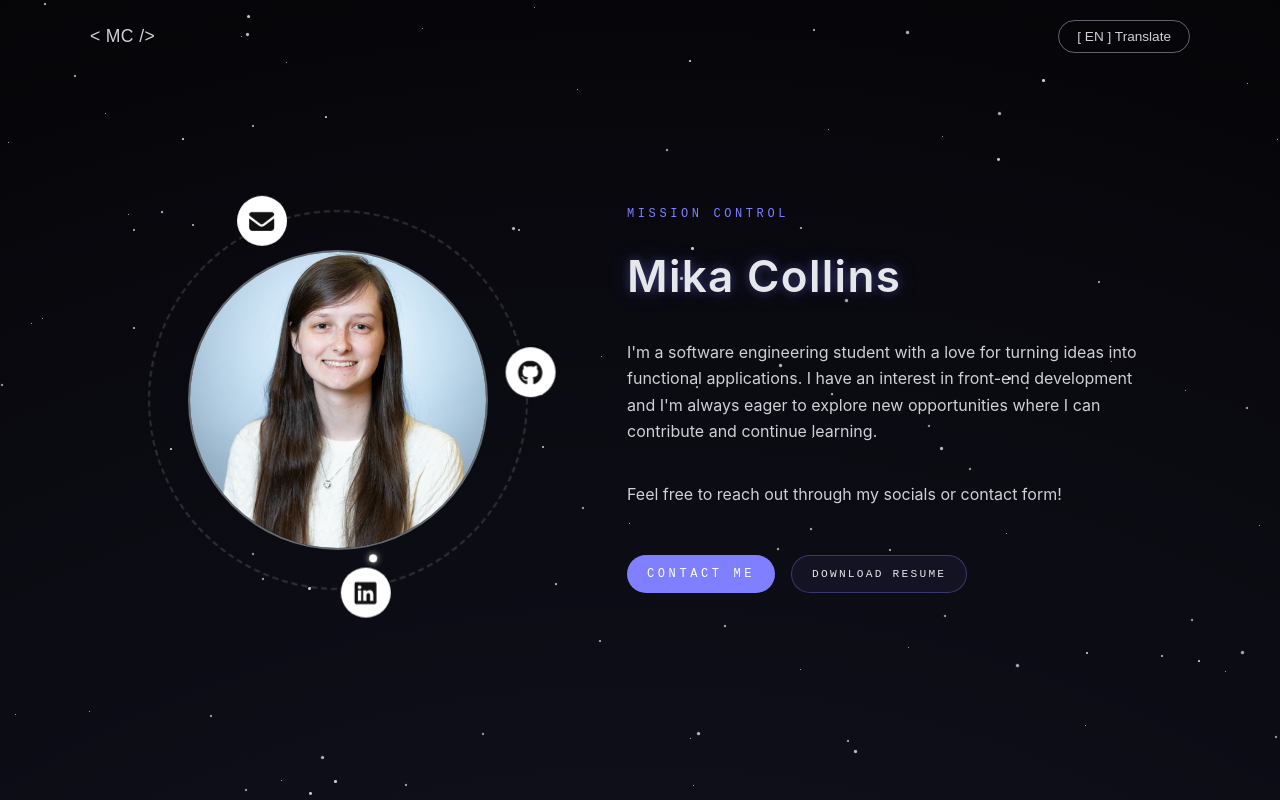
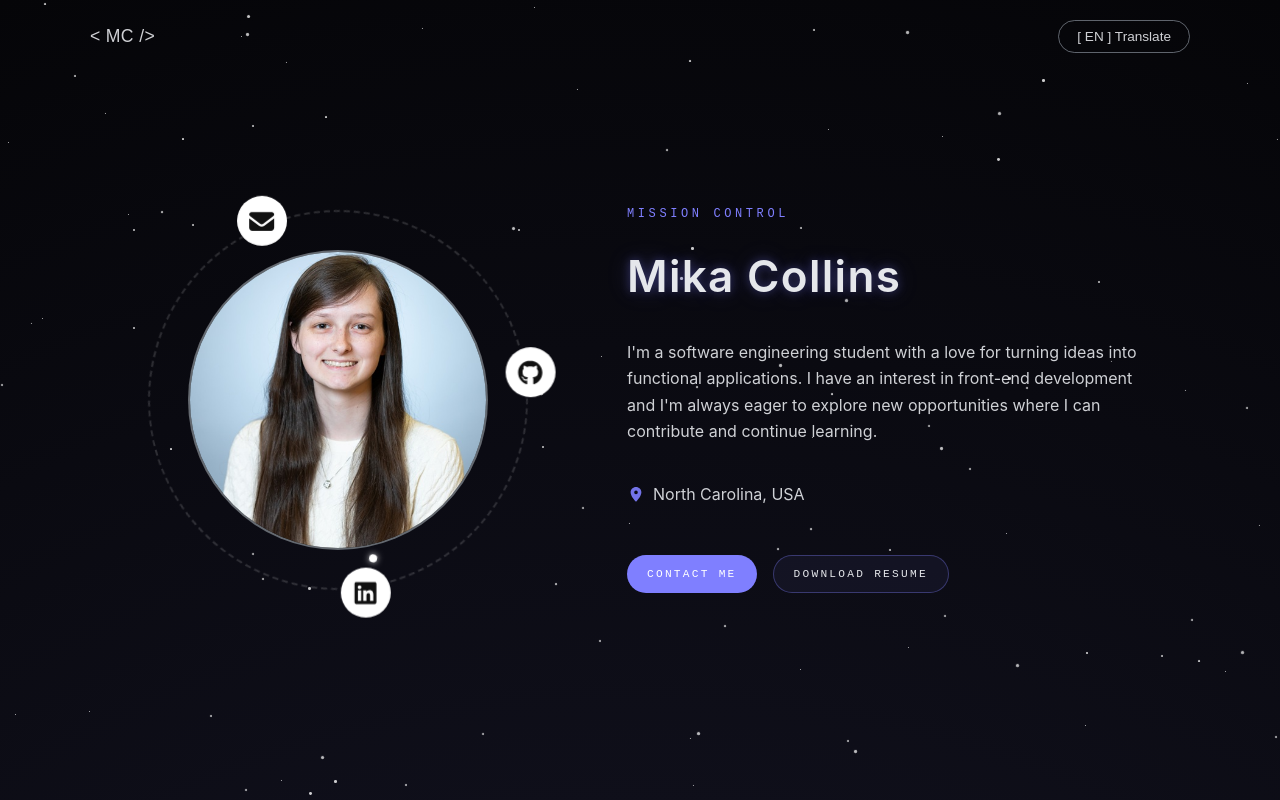
Before and after one commit to mika-collins/mika-collins.github.io, a React (Vite) app: page / in a window 1280 px wide. Shown: the top 800 px of the page. Built offline with nearby package versions, Linux system fonts and the light colour scheme.

Commit message:
Included location in about me section

```diff
--- a/src/components/AboutMe/AboutMe.css
+++ b/src/components/AboutMe/AboutMe.css
@@ -63,6 +63,16 @@
   margin-top: 0;
 }
 
+.about-location {
+  display: flex;
+  align-items: center;
+  gap: 0.5rem;
+}
+
+.location-icon {
+  color: #7f7fff;
+  font-size: 0.9rem;
+}
 
 .about-actions {
   display: flex;
@@ -73,8 +83,8 @@
 /* Contact button (filled) */
 .about-actions button:first-child {
   font-family: "JetBrains Mono", monospace;
-  font-size: 0.75rem;
-  letter-spacing: 0.3em;
+  font-size: 0.7rem;
+  letter-spacing: 0.2em;
   text-transform: uppercase;
 
   padding: 10px 20px;
--- a/src/components/AboutMe/AboutMe.tsx
+++ b/src/components/AboutMe/AboutMe.tsx
@@ -1,6 +1,8 @@
 import "./AboutMe.css";
 import ProfileOrbit from "../Visuals/ProfileOrbit/ProfileOrbit";
 import { useTranslation } from "react-i18next";
+import { FontAwesomeIcon } from "@fortawesome/react-fontawesome";
+import { faLocationDot } from "@fortawesome/free-solid-svg-icons";
 
 const AboutMe = () => {
   const { t } = useTranslation();
@@ -22,7 +24,10 @@ const AboutMe = () => {
           <h2>{t("about.title")}</h2>
 
           <p>{t("about.description")}</p>
-          <p>{t("about.note")}</p>
+          <p className="about-location">
+            <FontAwesomeIcon icon={faLocationDot} className="location-icon" />
+            {t("about.location")}
+          </p>
 
           <div className="about-actions">
             <button>{t("about.actions.primary")}</button>
--- a/src/i18n/en.ts
+++ b/src/i18n/en.ts
@@ -14,7 +14,7 @@ const en = {
     label: "Mission Control",
     title: "Mika Collins",
     description: "I'm a software engineering student with a love for turning ideas into functional applications. I have an interest in front-end development and I'm always eager to explore new opportunities where I can contribute and continue learning.",
-    note: "Feel free to reach out through my socials or contact form!",
+    location: "North Carolina, USA",
     actions: {
       primary: "Contact Me",
       secondary: "Download Resume",
--- a/src/i18n/es.ts
+++ b/src/i18n/es.ts
@@ -14,7 +14,7 @@ const es = {
     label: "Misión Control",
     title: "Mika Collins",
     description: "Soy una estudiante de ingeniería de software con pasión por convertir ideas en aplicaciones funcionales. Me interesa el desarrollo front-end y siempre estoy ansiosa por explorar nuevas oportunidades donde pueda contribuir y seguir aprendiendo.",
-    note: "¡No dudes en contactarme a través de mis redes sociales o el formulario de contacto!",
+    location: "Carolina del Norte, EE.UU.",
     actions: {
       primary: "Contáctame",
       secondary: "Descargar Currículum",
```
